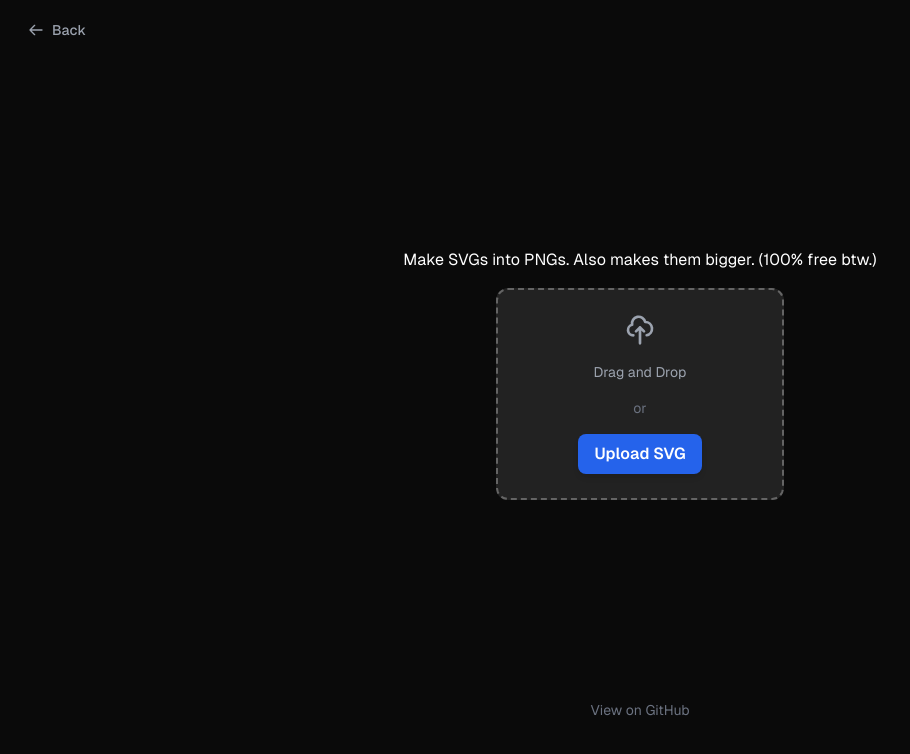
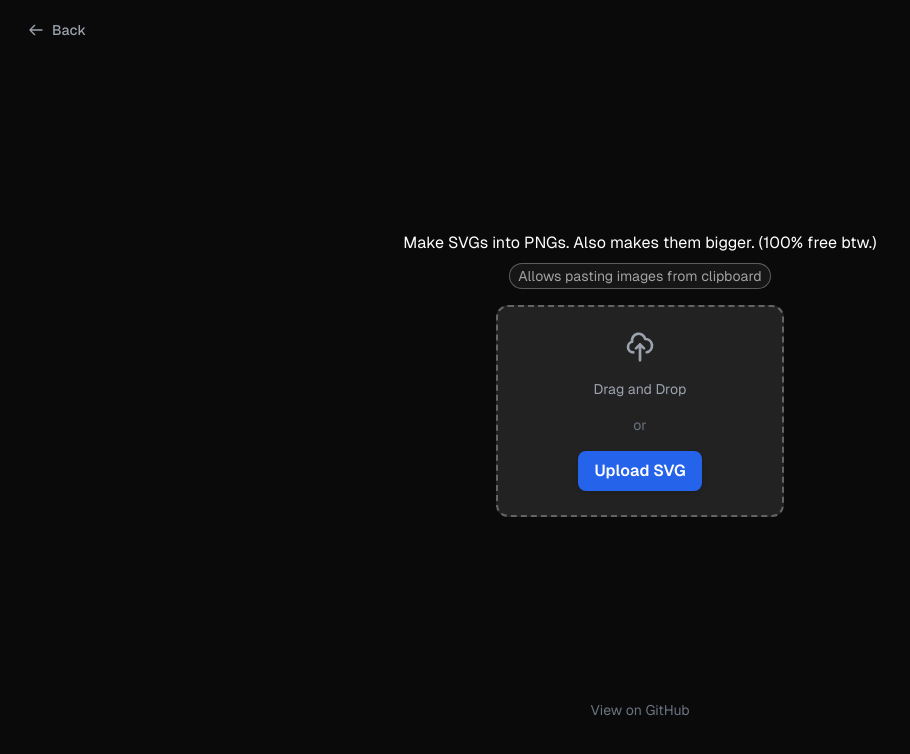
Before and after one commit to t3dotgg/quickpic, a Next.js app: page /svg-to-png in a window 1280 px wide. Shown: the top 754 px of the page, without its empty margins (0-910 px from the left). Built offline with nearby package versions, Linux system fonts and the light colour scheme.

Commit message:
added file type check when pasting an image

```diff
--- a/src/app/(tools)/rounded-border/rounded-tool.tsx
+++ b/src/app/(tools)/rounded-border/rounded-tool.tsx
@@ -240,12 +240,20 @@ function RoundedToolCore(props: { fileUploaderProps: FileUploaderResult }) {
 }
 
 export function RoundedTool() {
-  const fileUploaderProps = useFileUploader();
+  const acceptedFileTypes = [
+    "image/*",
+    ".jpg",
+    ".jpeg",
+    ".png",
+    ".webp",
+    ".svg",
+  ];
+  const fileUploaderProps = useFileUploader(acceptedFileTypes);
 
   return (
     <FileDropzone
       setCurrentFile={fileUploaderProps.handleFileUpload}
-      acceptedFileTypes={["image/*", ".jpg", ".jpeg", ".png", ".webp", ".svg"]}
+      acceptedFileTypes={acceptedFileTypes}
       dropText="Drop image file"
     >
       <RoundedToolCore fileUploaderProps={fileUploaderProps} />
--- a/src/app/(tools)/square-image/square-tool.tsx
+++ b/src/app/(tools)/square-image/square-tool.tsx
@@ -138,12 +138,20 @@ function SquareToolCore(props: { fileUploaderProps: FileUploaderResult }) {
 }
 
 export function SquareTool() {
-  const fileUploaderProps = useFileUploader();
+  const acceptedFileTypes = [
+    "image/*",
+    ".jpg",
+    ".jpeg",
+    ".png",
+    ".webp",
+    ".svg",
+  ];
+  const fileUploaderProps = useFileUploader(acceptedFileTypes);
 
   return (
     <FileDropzone
       setCurrentFile={fileUploaderProps.handleFileUpload}
-      acceptedFileTypes={["image/*", ".jpg", ".jpeg", ".png", ".webp", ".svg"]}
+      acceptedFileTypes={acceptedFileTypes}
       dropText="Drop image file"
     >
       <SquareToolCore fileUploaderProps={fileUploaderProps} />
--- a/src/app/(tools)/svg-to-png/svg-tool.tsx
+++ b/src/app/(tools)/svg-to-png/svg-tool.tsx
@@ -155,6 +155,7 @@ function SVGToolCore(props: { fileUploaderProps: FileUploaderResult }) {
       <UploadBox
         title="Make SVGs into PNGs. Also makes them bigger. (100% free btw.)"
         description="Upload SVG"
+        subtitle="Allows pasting images from clipboard"
         accept=".svg"
         onChange={handleFileUploadEvent}
       />
@@ -217,11 +218,12 @@ function SVGToolCore(props: { fileUploaderProps: FileUploaderResult }) {
 }
 
 export function SVGTool() {
-  const fileUploaderProps = useFileUploader();
+  const acceptedFileTypes = ["image/svg+xml", ".svg"];
+  const fileUploaderProps = useFileUploader(acceptedFileTypes);
   return (
     <FileDropzone
       setCurrentFile={fileUploaderProps.handleFileUpload}
-      acceptedFileTypes={["image/svg+xml", ".svg"]}
+      acceptedFileTypes={acceptedFileTypes}
       dropText="Drop SVG file"
     >
       <SVGToolCore fileUploaderProps={fileUploaderProps} />
--- a/src/hooks/use-file-uploader.ts
+++ b/src/hooks/use-file-uploader.ts
@@ -66,6 +66,7 @@ export type FileUploaderResult = {
 
 /**
  * A hook for handling file uploads, particularly images and SVGs
+ * @param acceptedFileTypes {string[]} an array of accepted file types.
  * @returns {FileUploaderResult} An object containing:
  * - imageContent: Use this as the src for an img tag
  * - rawContent: The raw file content as a string (useful for SVG tags)
@@ -73,7 +74,9 @@ export type FileUploaderResult = {
  * - handleFileUpload: Function to handle file input change events
  * - cancel: Function to reset the upload state
  */
-export const useFileUploader = (): FileUploaderResult => {
+export const useFileUploader = (
+  acceptedFileTypes: string[],
+): FileUploaderResult => {
   const [imageContent, setImageContent] = useState<string>("");
   const [rawContent, setRawContent] = useState<string>("");
   const [imageMetadata, setImageMetadata] = useState<{
@@ -125,7 +128,7 @@ export const useFileUploader = (): FileUploaderResult => {
 
   useClipboardPaste({
     onPaste: handleFilePaste,
-    acceptedFileTypes: ["image/*", ".jpg", ".jpeg", ".png", ".webp", ".svg"],
+    acceptedFileTypes,
   });
 
   const cancel = () => {
```
